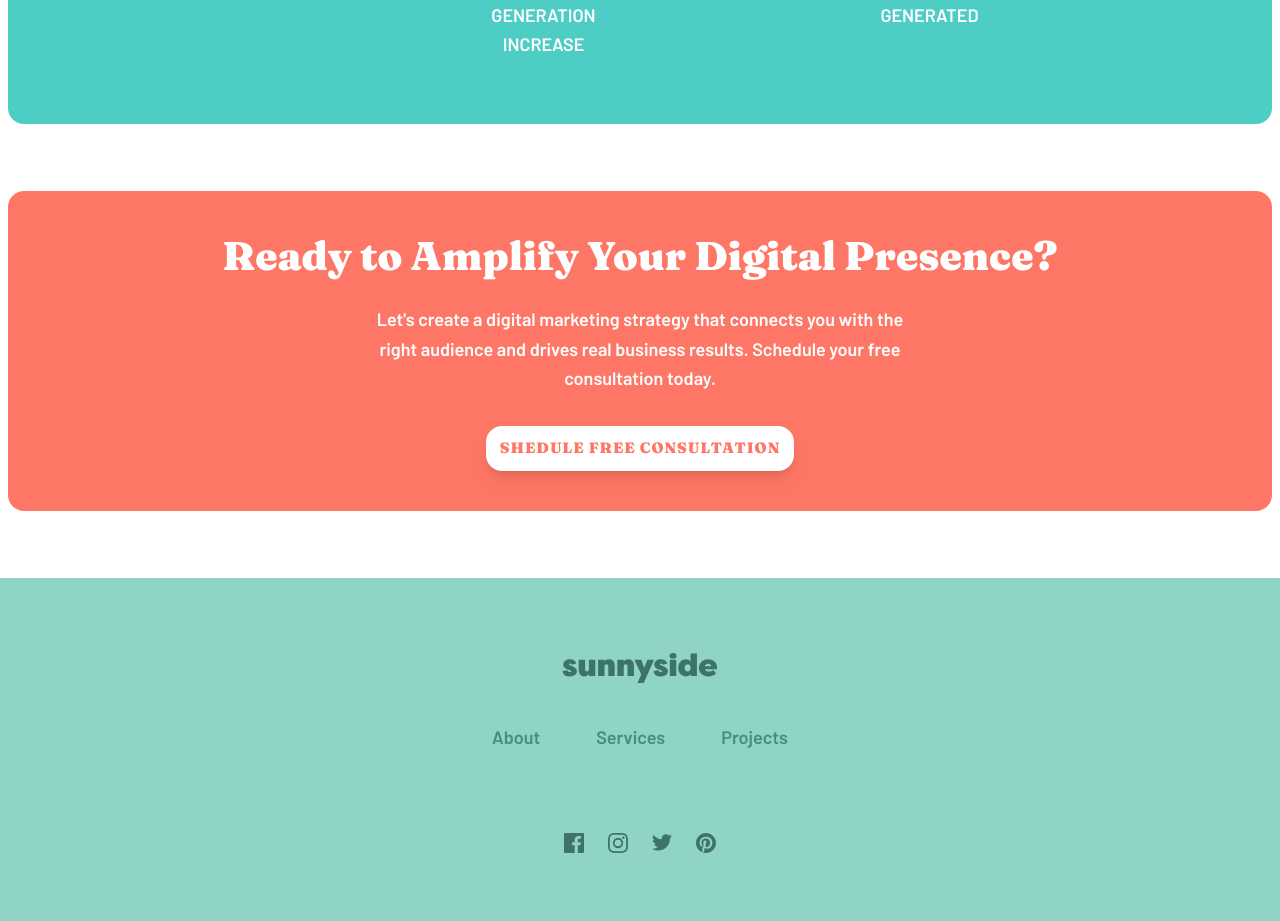
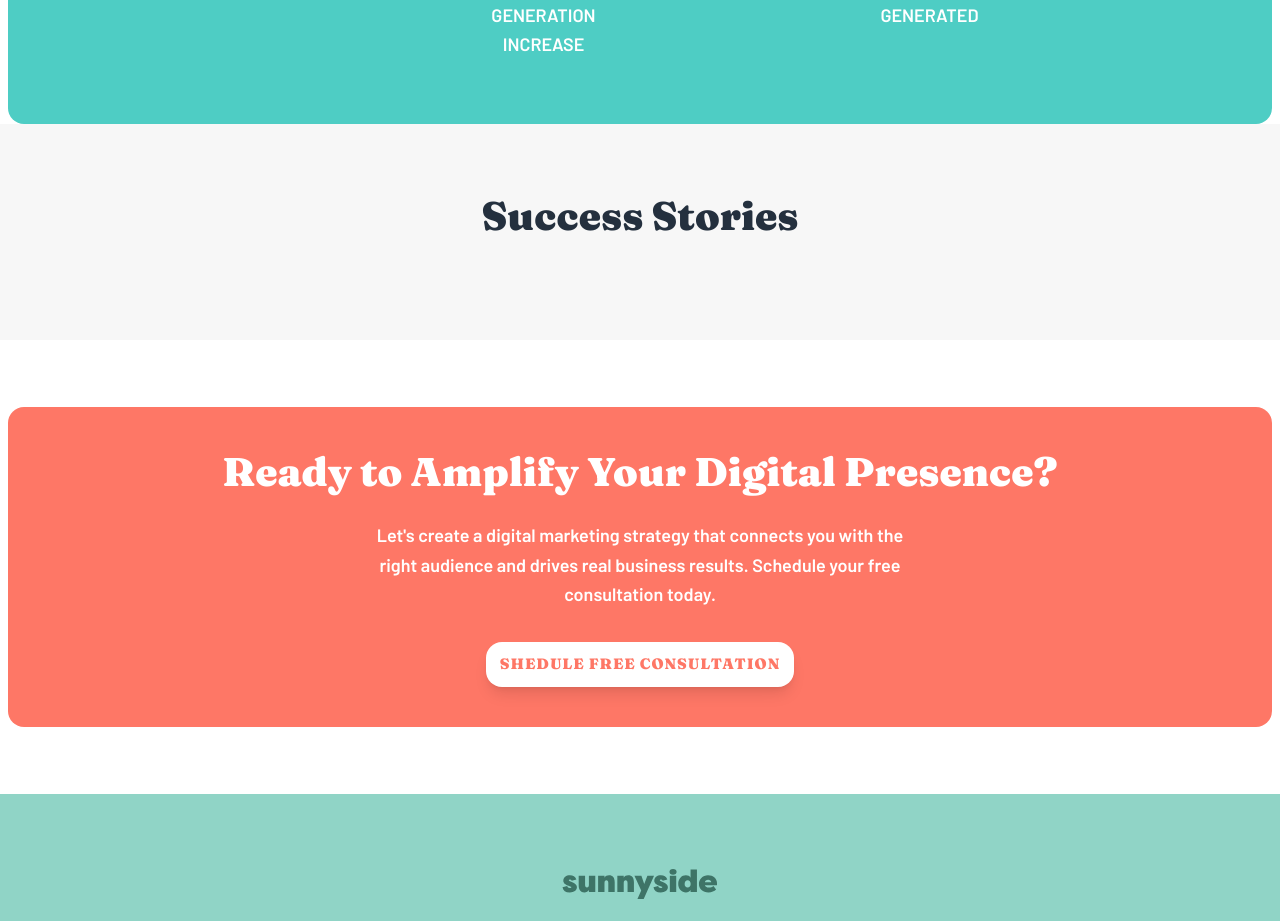
Before and after one commit to JakubM-I/agency-landing-page, a React (Vite) app: page /digital-marketing in a window 1280 px wide. Shown: the part 3460-4381 px from the top of the page. Built offline with nearby package versions, Linux system fonts and the light colour scheme.

Commit message:
Add basic structure for success stories component

```diff
--- a/src/features/digital-marketing/SuccessStories/index.tsx
+++ b/src/features/digital-marketing/SuccessStories/index.tsx
@@ -1,9 +1,14 @@
+import SectionTitle from "../../../components/SectionTitle";
 import type { SuccessStoriesProps } from "../../../components/types/interfaces";
 
 const SuccessStories: React.FC<SuccessStoriesProps> = ({items, images}) => {
     return (
-        <>
-        </>
+        <div className="py-16 sx:py-[67px] bg-[#F7F7F7]">
+             <SectionTitle title="Success Stories" styling="mb-8" />
+              <div className="flex flex-col sm:flex-row flex-nowrap sm:flex-wrap justify-center items-stretch gap-10 sm:gap-8 px-6">
+
+              </div>
+        </div>
     )
 };
 
```
